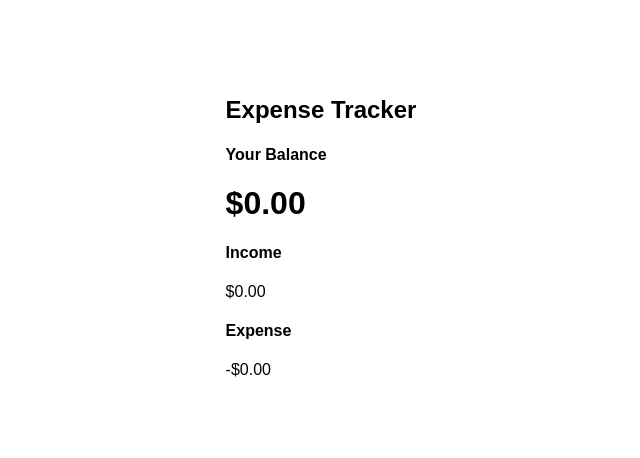
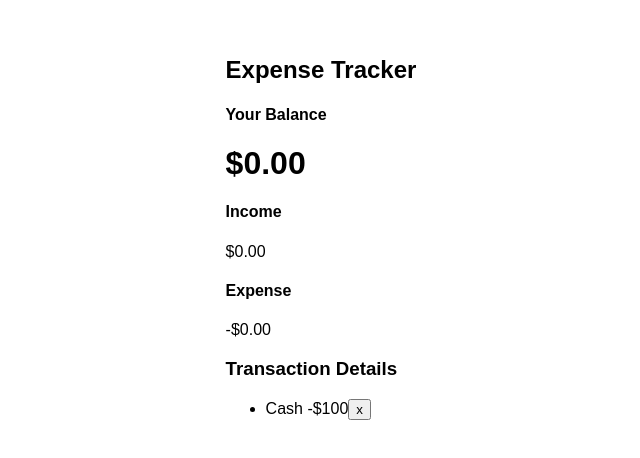
Before and after one commit to statst/ExpenseTracker, a React (Create React App) app: page / in a window 1280 px wide. Shown: the part 164-622 px from the top of the page, without its empty margins (319-959 px from the left). Built offline with nearby package versions, Linux system fonts and the light colour scheme.

Commit message:
added transaction component

```diff
--- a/src/App.js
+++ b/src/App.js
@@ -2,6 +2,7 @@ import React from 'react';
 import { Header } from './components/Header/Header';
 import { Balance } from './components/Balance/Balance';
 import { Expense } from './components/Expense/Expenses';
+import { Transaction } from './components/Transaction/Transaction';
 import './App.css';
 
 function App() {
@@ -11,8 +12,8 @@ function App() {
       <div className="container">
         <Balance />
         <Expense />
+        <Transaction />
       </div>
-
     </>
   );
 }
--- /dev/null
+++ b/src/components/Transaction/Transaction.js
@@ -0,0 +1,14 @@
+import React from 'react';
+
+export const Transaction = () => {
+  return (
+    <>
+      <h3>Transaction Details</h3>
+      <ul id="transaction" className="transaction">
+        <li class="negative">
+          Cash <span>-$100</span><button className="delete-transaction">x</button>
+        </li>
+      </ul>
+    </>
+  )
+}
```
